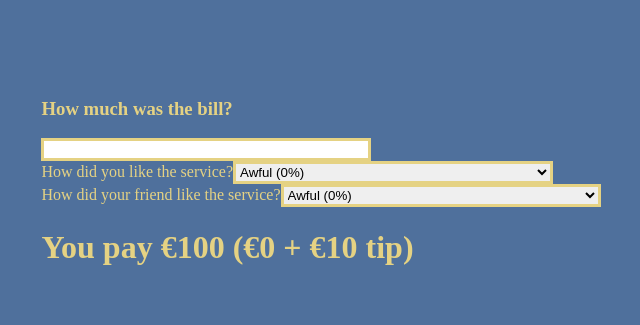
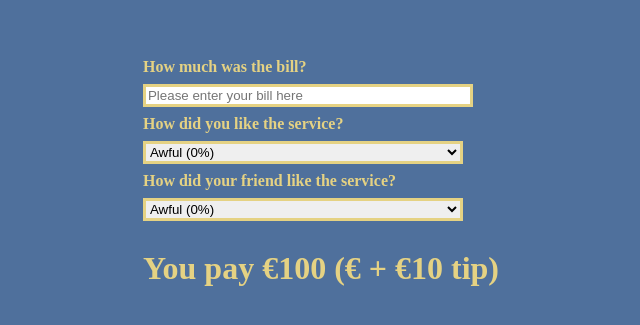
Before and after one commit to gabriele-andolina/tip-calculator, a React (Create React App) app: page / in a window 1280 px wide. Shown: the part 225-550 px from the top of the page, without its empty margins (319-959 px from the left). Built offline with nearby package versions, Linux system fonts and the light colour scheme.

Commit message:
Components: Removed handleInput function from BillInput

```diff
--- a/src/App.js
+++ b/src/App.js
@@ -2,8 +2,9 @@ import { useState } from "react";
 import "./style.css";
 
 export default function App() {
-    const [bill, setBill] = useState(0);
+    const [bill, setBill] = useState("");
     const [tip, setTip] = useState(0);
+    const [friendTip, setFriendTip] = useState(0);
 
     return (
         <div>
@@ -11,31 +12,34 @@ export default function App() {
             <ServiceInput tip={tip} onSetTip={setTip}>
                 How did you like the service?
             </ServiceInput>
-            <ServiceInput>How did your friend like the service?</ServiceInput>
+            <ServiceInput friendTip={friendTip} onSetFriendTip={setFriendTip}>
+                How did your friend like the service?
+            </ServiceInput>
             <GrandTotal bill={bill} />
         </div>
     );
 }
 
 function BillInput({ bill, onSetBill }) {
-    function handleInput(e) {
-        e.preventDefault();
-        onSetBill(e.target.value);
-    }
-
     return (
         <div>
-            <h3>How much was the bill?</h3>
-            <input type="text" onChange={handleInput}></input>
+            <label>How much was the bill?</label>
+            <input
+                type="text"
+                placeholder="Please enter your bill here"
+                value={bill}
+                onChange={(e) => onSetBill(Number(e.target.value))}
+            ></input>
         </div>
     );
 }
 
-function ServiceInput({ bill, tip, setTip, children }) {
+function ServiceInput({ tip, onSetTip, friendTip, onSetFriendTip, children }) {
     function handleSelectPercentage(e) {
         e.preventDefault();
 
-        console.log(e);
+        onSetTip(e.target.value);
+        // onSetFriendTip(e.target.value);
     }
 
     return (
--- a/src/style.css
+++ b/src/style.css
@@ -11,4 +11,11 @@ input,
 select {
     width: 20rem;
     border: 3px solid #e5d283;
+    margin-bottom: 0.5rem;
 }
+
+label {
+    display: block;
+    margin-bottom: 0.5rem;
+    font-weight: bold;
+}
```
